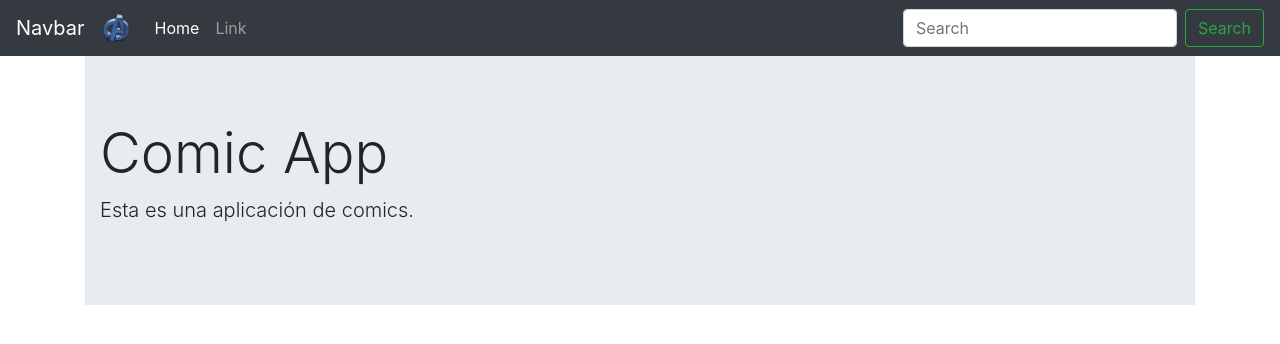
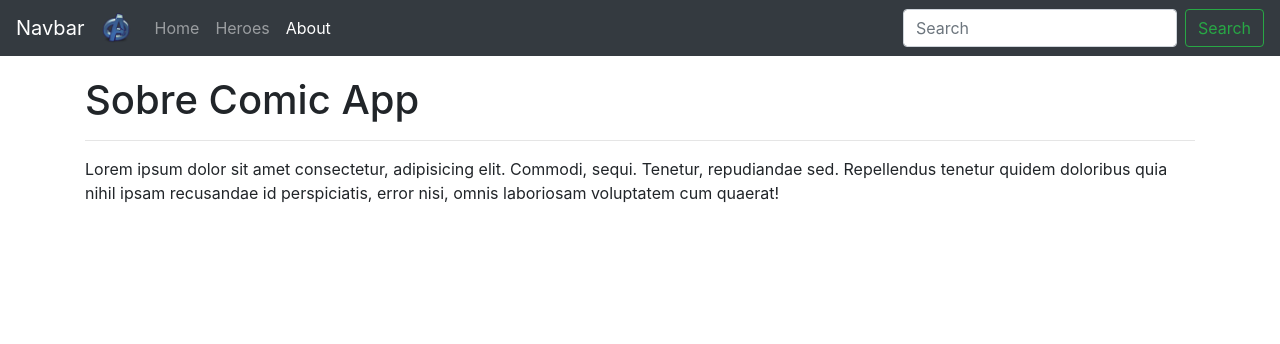
Before and after one commit to devjaime/AngularConceptos, an Angular app in the folder Angular/spa/: page /about in a window 1280 px wide. Before the commit this address led to /home. Shown: the top 344 px of the page. Built offline with nearby package versions, Linux system fonts and the light colour scheme.

Commit message:
routerlink routerlinkActive

```diff
--- a/Angular/spa/src/app/app.component.html
+++ b/Angular/spa/src/app/app.component.html
@@ -1,4 +1,4 @@
 <app-navbar></app-navbar>
-<div class="container">
+<div class="container main-container">
     <router-outlet></router-outlet>
 </div>
--- a/Angular/spa/src/app/app.routes.ts
+++ b/Angular/spa/src/app/app.routes.ts
@@ -1,9 +1,12 @@
 import { Routes, RouterModule } from '@angular/router';
 import { HomeComponent } from './components/home/home.component';
-
+import { AboutComponent } from './components/about/about.component';
+import { HeroesComponent } from './components/heroes/heroes.component';
 
 const APP_ROUTES: Routes = [
     { path: 'home', component: HomeComponent },
+    { path: 'about', component: AboutComponent },
+    { path: 'heroes', component: HeroesComponent },
     { path: '**', pathMatch: 'full', redirectTo: 'home'},
 ];
 export const APP_ROUTING = RouterModule.forRoot(APP_ROUTES);
--- a/Angular/spa/src/app/components/about/about.component.html
+++ b/Angular/spa/src/app/components/about/about.component.html
@@ -1 +1,5 @@
-<p>about works!</p>
+<h1 class="animated fadeIn fast">Sobre Comic App</h1>
+<hr>
+<p class="animated fadeIn">
+    Lorem ipsum dolor sit amet consectetur, adipisicing elit. Commodi, sequi. Tenetur, repudiandae sed. Repellendus tenetur quidem doloribus quia nihil ipsam recusandae id perspiciatis, error nisi, omnis laboriosam voluptatem cum quaerat!
+</p>
--- a/Angular/spa/src/app/components/home/home.component.html
+++ b/Angular/spa/src/app/components/home/home.component.html
@@ -1,4 +1,4 @@
-<div class="jumbotron jumbotron-fluid">
+<div class="jumbotron jumbotron-fluid animated fadeIn fast">
     <div class="container">
         <h1 class="display-4">Comic App</h1>
         <p class="lead">Esta es una aplicación de comics.</p>
--- a/Angular/spa/src/app/components/shared/navbar/navbar.component.html
+++ b/Angular/spa/src/app/components/shared/navbar/navbar.component.html
@@ -9,13 +9,15 @@
 
     <div class="collapse navbar-collapse" id="navbarSupportedContent">
         <ul class="navbar-nav mr-auto">
-            <li class="nav-item active">
-                <a class="nav-link" href="#">Home</a>
+            <li class="nav-item" routerLinkActive="active">
+                <a class="nav-link" [routerLink]="['home']">Home</a>
             </li>
-            <li class="nav-item">
-                <a class="nav-link" href="#">Link</a>
+            <li class="nav-item" routerLinkActive="active">
+                <a class="nav-link" [routerLink]="['heroes']">Heroes</a>
             </li>
-
+            <li class="nav-item" routerLinkActive="active">
+                <a class="nav-link" [routerLink]="['about']">About</a>
+            </li>
         </ul>
         <form class="form-inline my-2 my-lg-0">
             <input class="form-control mr-sm-2" type="search" placeholder="Search" aria-label="Search">
--- a/Angular/spa/src/styles.css
+++ b/Angular/spa/src/styles.css
@@ -1 +1,35 @@
 /* You can add global styles to this file, and also import other style files */
+
+.main-container {
+    margin-top: 20px;
+}
+
+
+/* Animaciones */
+
+.animated {
+    -webkit-animation-duration: 1s;
+    animation-duration: 1s;
+    -webkit-animation-fill-mode: both;
+    animation-fill-mode: both;
+}
+
+.fast {
+    -webkit-animation-duration: 0.4s;
+    animation-duration: 0.4s;
+    -webkit-animation-fill-mode: both;
+    animation-fill-mode: both;
+}
+
+@keyframes fadeIn {
+    from {
+        opacity: 0;
+    }
+    to {
+        opacity: 1;
+    }
+}
+
+.fadeIn {
+    animation-name: fadeIn;
+}
```
Also changed, not shown: 1 other file (tests, documents, lock files or other folders).
